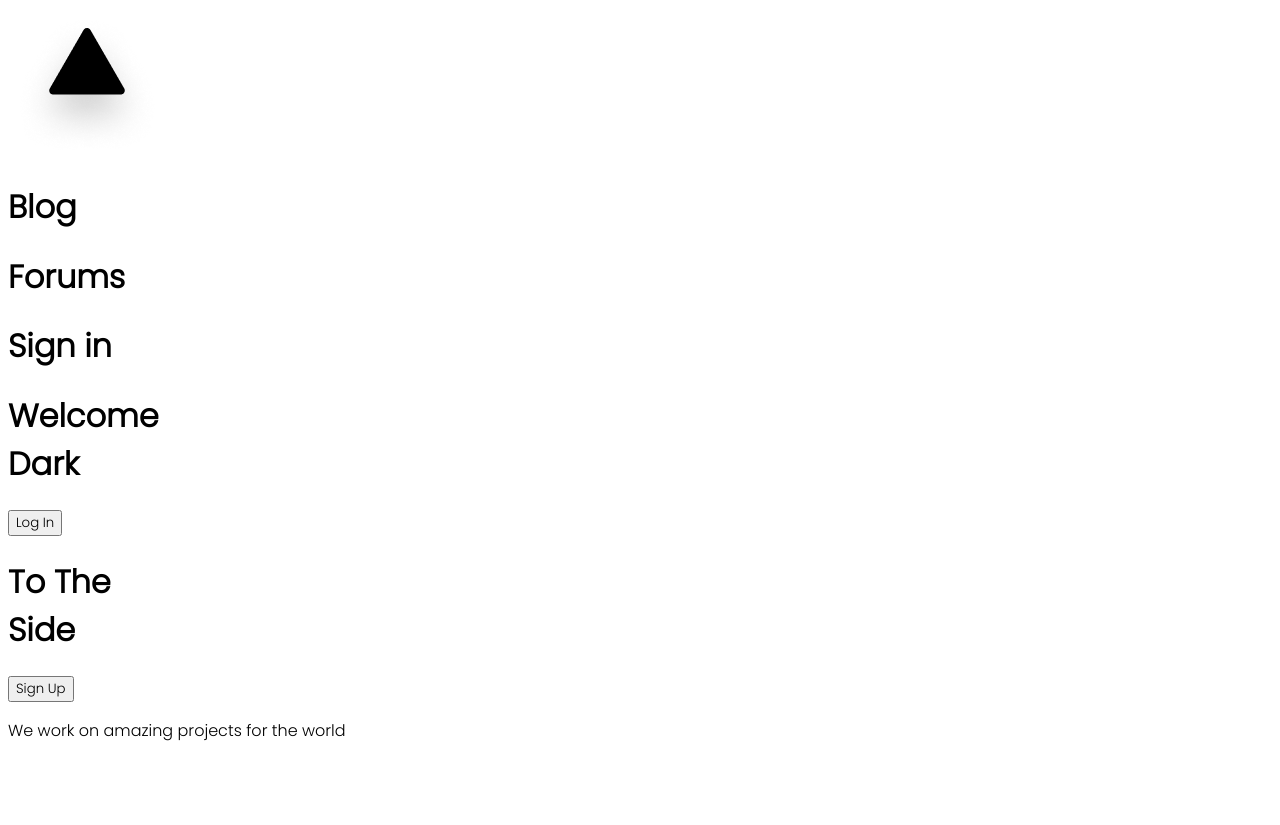
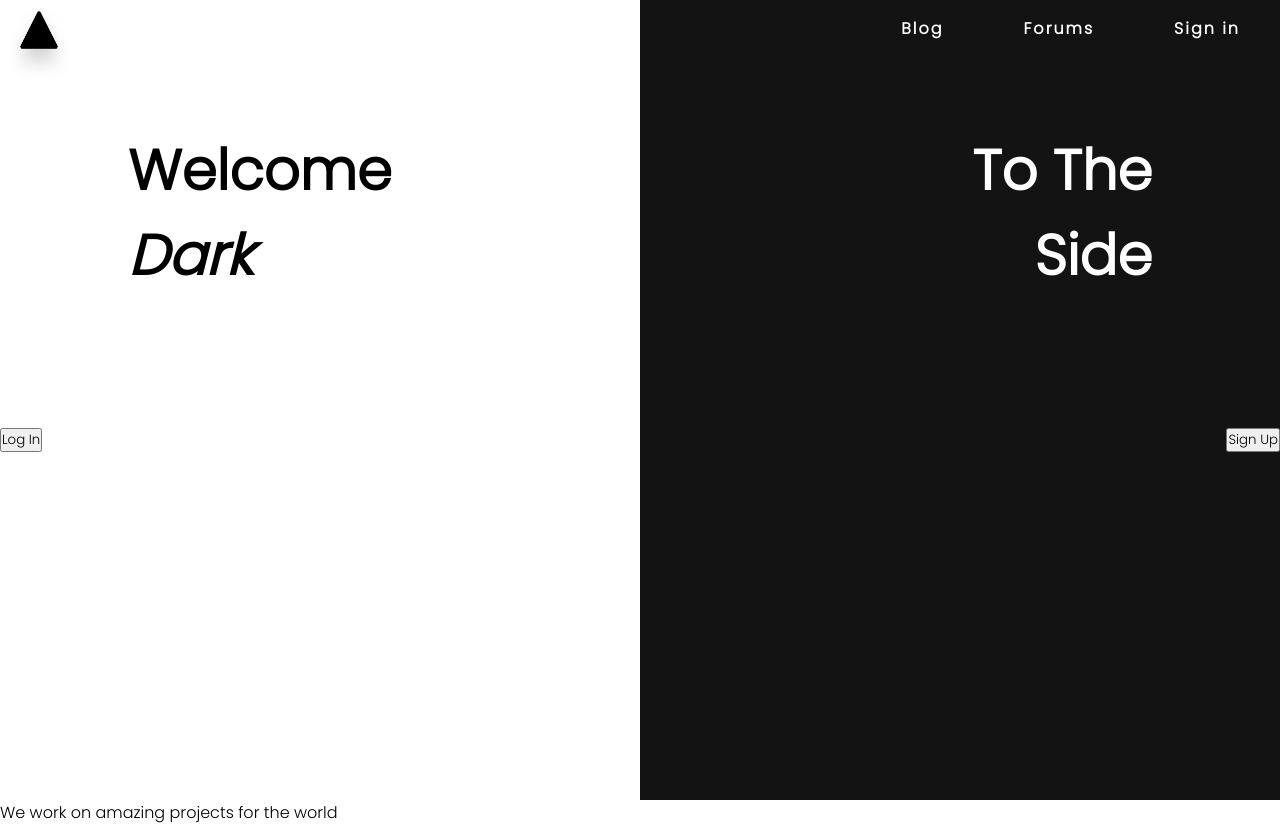
Before and after one commit to zsombinagy/webpage-next-js, a Next.js app in the folder webpage-next-js/: page / in a window 1280 px wide. Before the commit the page ends 800 px from the top, so only its background shows below. Built offline with nearby package versions, Linux system fonts and the light colour scheme.

Commit message:
add more style

```diff
--- a/webpage-next-js/pages/index.tsx
+++ b/webpage-next-js/pages/index.tsx
@@ -14,17 +14,18 @@ const Home: NextPage = () => {
             <h1>Forums</h1>
             <h1>Sign in</h1>
           </div>
-
       </div>
-      <div className={styles.main_right}>
+      <div className={styles.main}>
+      <div className={styles.main_left}>
         <h1>Welcome <br /><span>Dark</span></h1>
         <button className={styles.log_in}>Log In</button>
 
 
       </div>
-      <div className={styles.main_left}>
+      <div className={styles.main_right}>
         <h1>To The <br />Side</h1>
         <button className={styles.sign_up}>Sign Up</button>
+      </div>
       </div>
       <p className={styles.text}>We work on amazing <span>projects for the world</span></p>
 
--- a/webpage-next-js/styles/Home.module.sass
+++ b/webpage-next-js/styles/Home.module.sass
@@ -0,0 +1,56 @@
+.page
+  position: relative
+  margin: 0
+  padding: 0
+
+  .navbar
+    display: flex
+
+  img
+    position: absolute
+    top: 0
+    width: 6%
+    height: 10%
+    cursor: pointer
+
+  .button
+    position: absolute
+    top: 0
+    right: 0
+    display: flex
+    font-size: 0.5rem
+    z-index: 99
+    color: #fff
+    h1
+      padding: 1rem 2.5rem
+      letter-spacing: 2px
+      cursor: pointer
+      &:hover
+        opacity: 0.6
+
+.main
+  display: flex
+  margin: 0
+  height: 100vh
+  h1
+    padding: 20%
+    justify-content: center
+
+
+.main_left
+  width: 50%
+  text-align: left
+  h1
+    font-size: 3.5rem
+    span
+      font-weight: bold
+      font-style: italic
+
+
+.main_right
+  width: 50%
+  background: #131313
+  color: #fff
+  text-align: right
+  h1
+    font-size: 3.5rem
--- a/webpage-next-js/styles/globals.sass
+++ b/webpage-next-js/styles/globals.sass
@@ -2,3 +2,5 @@
 
 *
   font-family: 'Poppins', sans-serif
+  margin: 0
+  padding: 0
```
Lines whose indentation alone changed are shown as unchanged.
